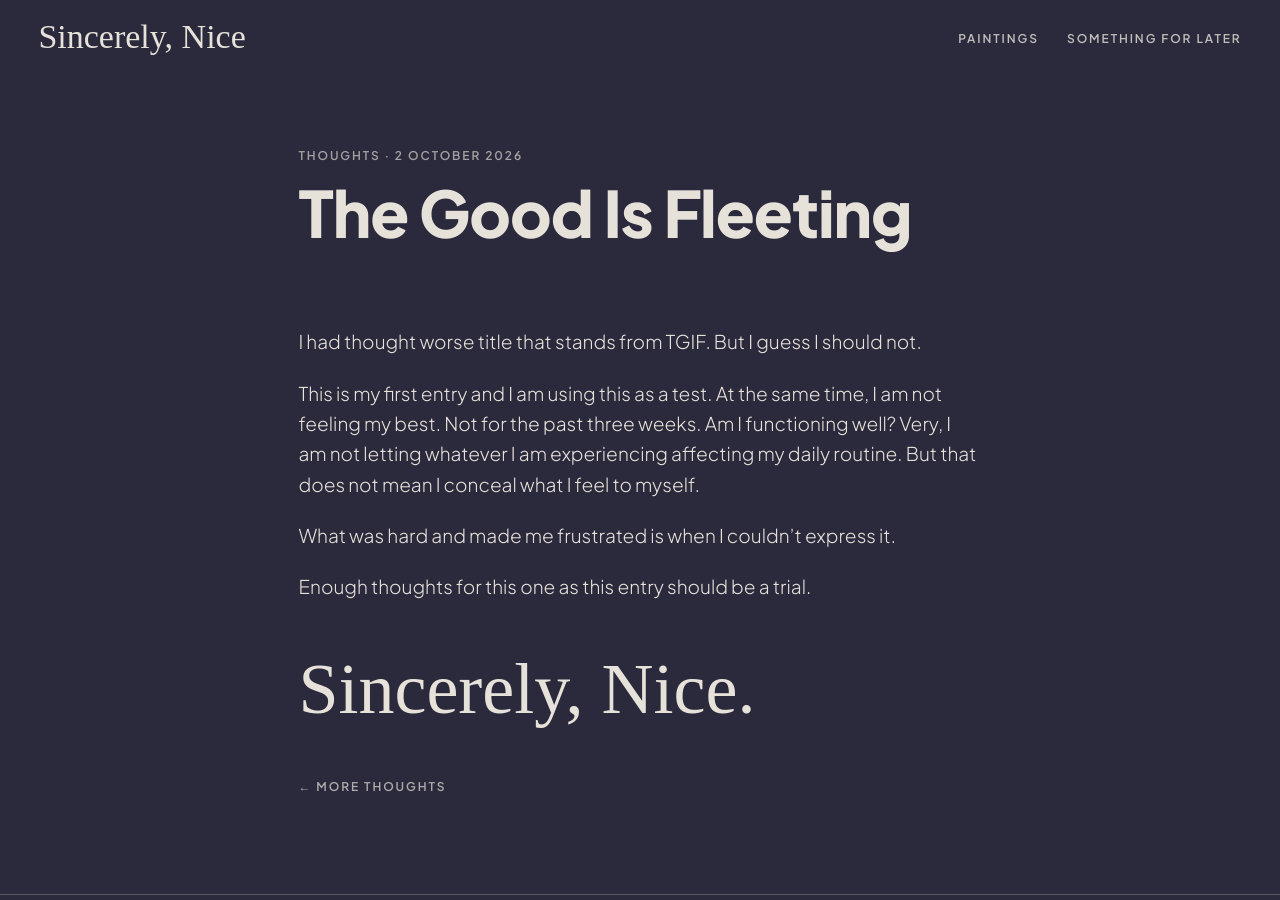
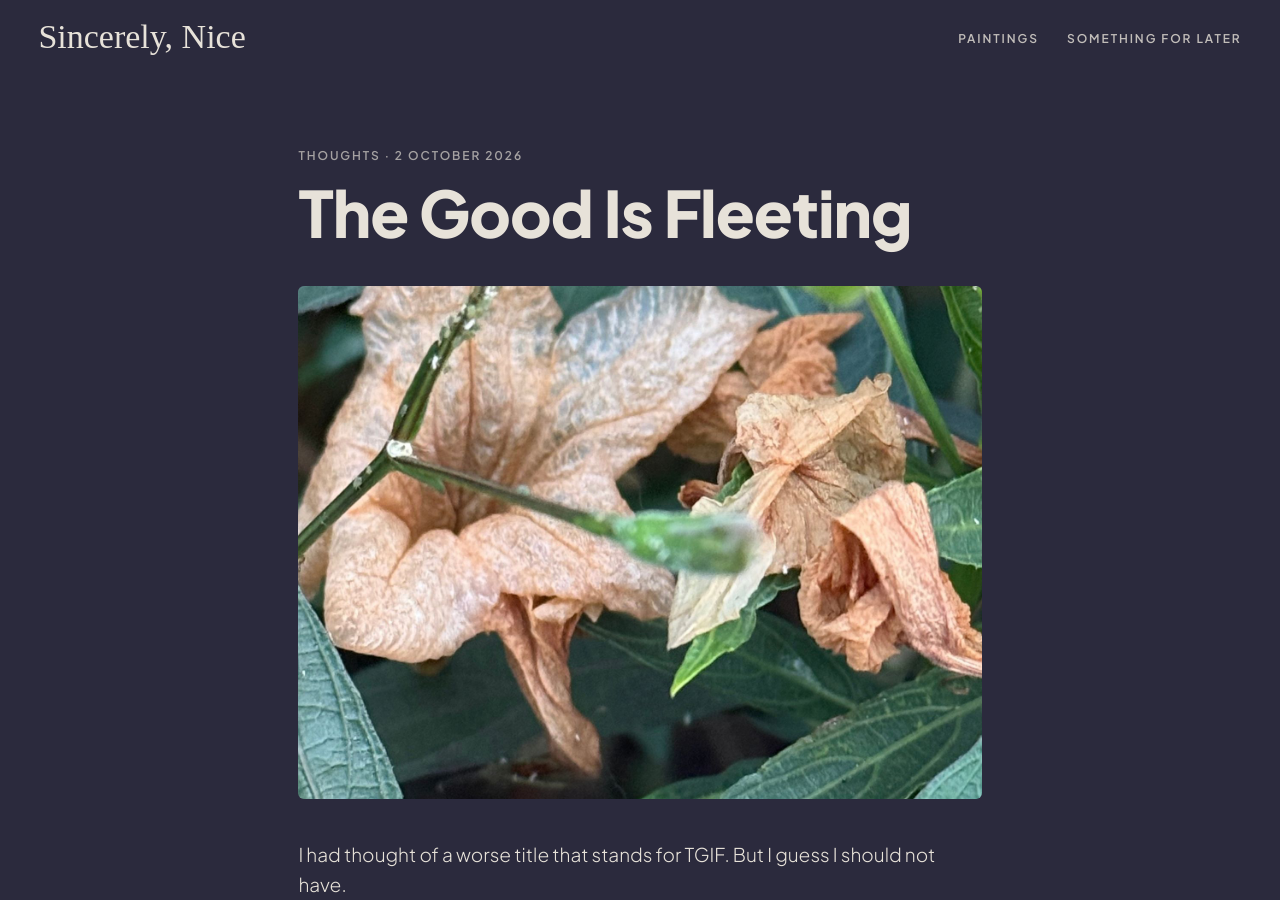
Before and after one commit to eunice-sarah/eunice-sarah.github.io, a Jekyll site: the page built from _later/tgif-but-not.md, in a window 1280 px wide and 900 px high. Built offline with Jekyll 4.4.1, drawn with Linux system fonts in a browser that asks for light colours; some web fonts are replaced; some of the changed text lies outside the part shown.

Commit message:
Refine text in tgif-but-not.md
Corrected typos and improved phrasing for clarity.

```diff
--- a/_later/tgif-but-not.md
+++ b/_later/tgif-but-not.md
@@ -2,15 +2,15 @@
 title: The Good Is Fleeting
 date: 2026-10-02
 category: thoughts
-cover: /assets/images/later/tgif-but-not.jpg
-excerpt: Some thoughts for Later | I too wish I could write better things when this article is published.
+cover: /assets/images/tgif-but-not.jpg
+excerpt: I too wish I could write better things when this article is published.
 ---
 
-I had thought worse title that stands from TGIF. But I guess I should not.
+I had thought of a worse title that stands for TGIF. But I guess I should not have.
 
 This is my first entry and I am using this as a test. At the same time, I am not feeling my best. Not for the past three weeks.
-Am I functioning well? Very, I am not letting whatever I am experiencing affecting my daily routine. But that does not mean I conceal what I feel to myself.
+Am I functioning well? Very, I am not letting whatever I am experiencing affect my daily routine. But that does not mean I hide what I feel from myself.
 
 What was hard and made me frustrated is when I couldn't express it.
 
-Enough thoughts for this one as this entry should be a trial.
+Enough thoughts for this one since this entry is just a trial.
```
